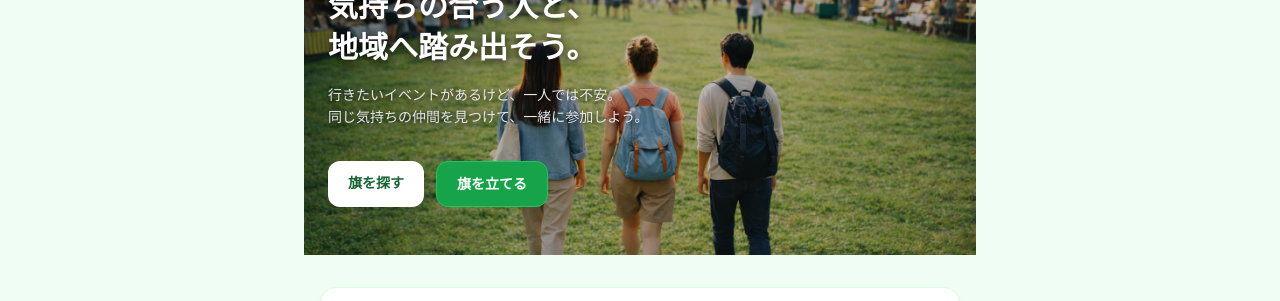
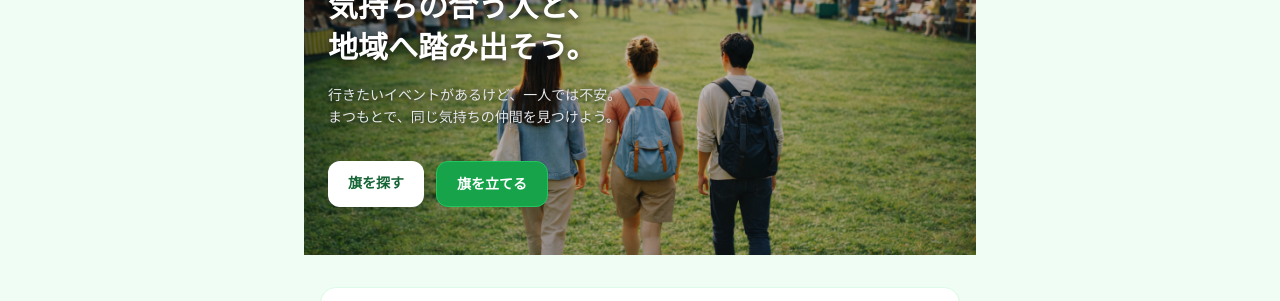
Before and after one commit to hisa1129/hata-app, a FastAPI app: page / in a window 1280 px wide. Shown: the part 148-449 px from the top of the page. Run offline with FastAPI, Linux system fonts and the light colour scheme; some libraries are stand-ins or nearby versions.

Commit message:
ヒーローセクションのキャッチコピーをまつもと仕様に変更

```diff
--- a/templates/index.html
+++ b/templates/index.html
@@ -29,7 +29,7 @@
     <p class="text-gray-200 text-sm leading-relaxed mb-8"
        style="text-shadow: 0 1px 6px rgba(0,0,0,0.8);">
       行きたいイベントがあるけど、一人では不安。<br>
-      同じ気持ちの仲間を見つけて、一緒に参加しよう。
+      まつもとで、同じ気持ちの仲間を見つけよう。
     </p>
 
     <!-- ボタン -->
```
